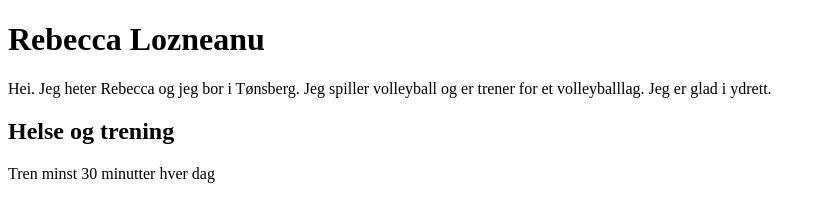
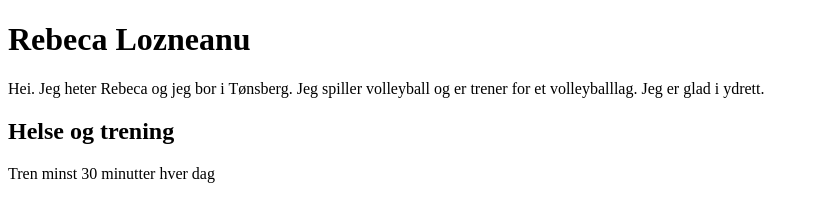
Before and after one commit to rebecalozneanu/web-sys, a plain HTML site: page index.html in a window 1280 px wide. Shown: the whole page, without its empty margins (0-826 px from the left). Drawn offline with Linux system fonts and the light colour scheme.

Commit message:
endret navn

```diff
--- a/index.html
+++ b/index.html
@@ -3,11 +3,11 @@
 <head>
     <title> Rebeccaa nettside </title>
 <link rel="stylesheet" type="text/css"
-href="rebecca.css" />
+href="rebeca.css" />
 </head>
 <body>
-    <h1> Rebecca Lozneanu</h1>
-    <p> Hei. Jeg heter Rebecca og jeg bor i Tønsberg. Jeg spiller volleyball og er trener for et volleyballlag.
+    <h1> Rebeca Lozneanu</h1>
+    <p> Hei. Jeg heter Rebeca og jeg bor i Tønsberg. Jeg spiller volleyball og er trener for et volleyballlag.
         Jeg er glad i ydrett. </p>
     <h2> Helse og trening </h2>
     <p> Tren minst 30 minutter hver dag </p>
```
